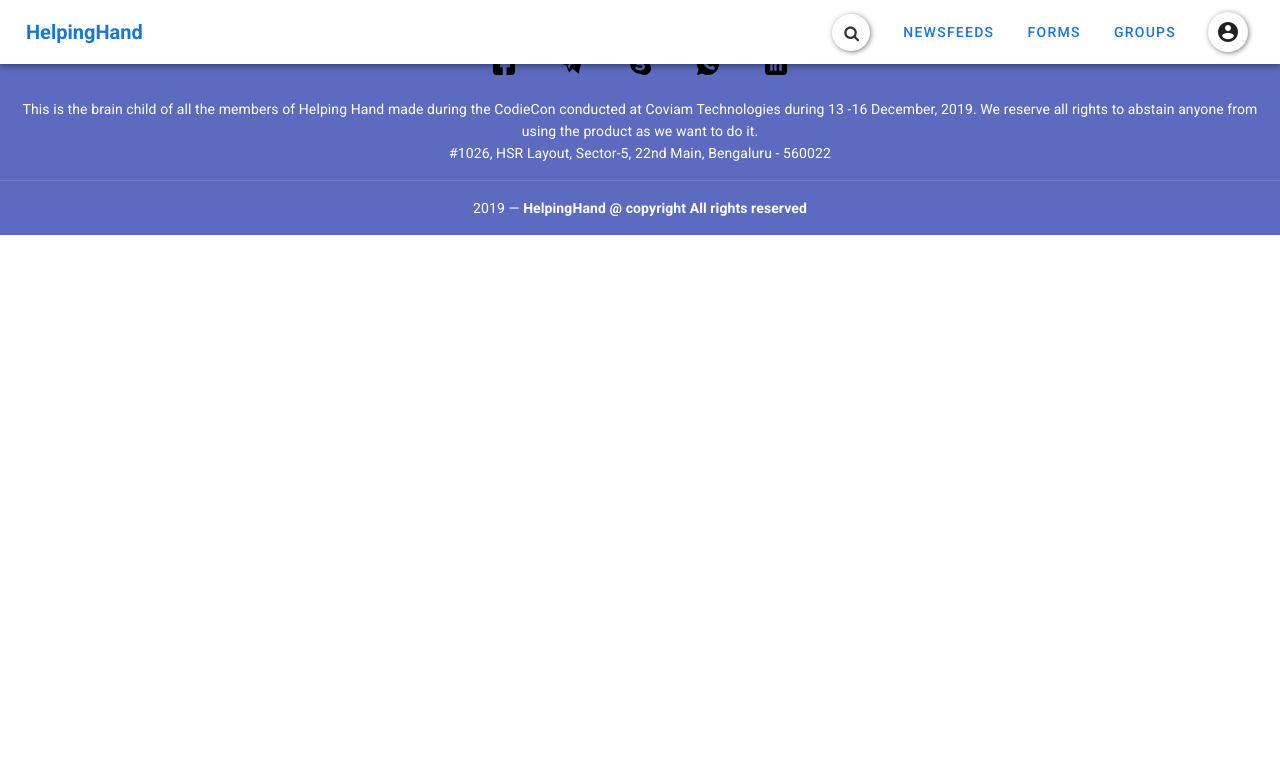
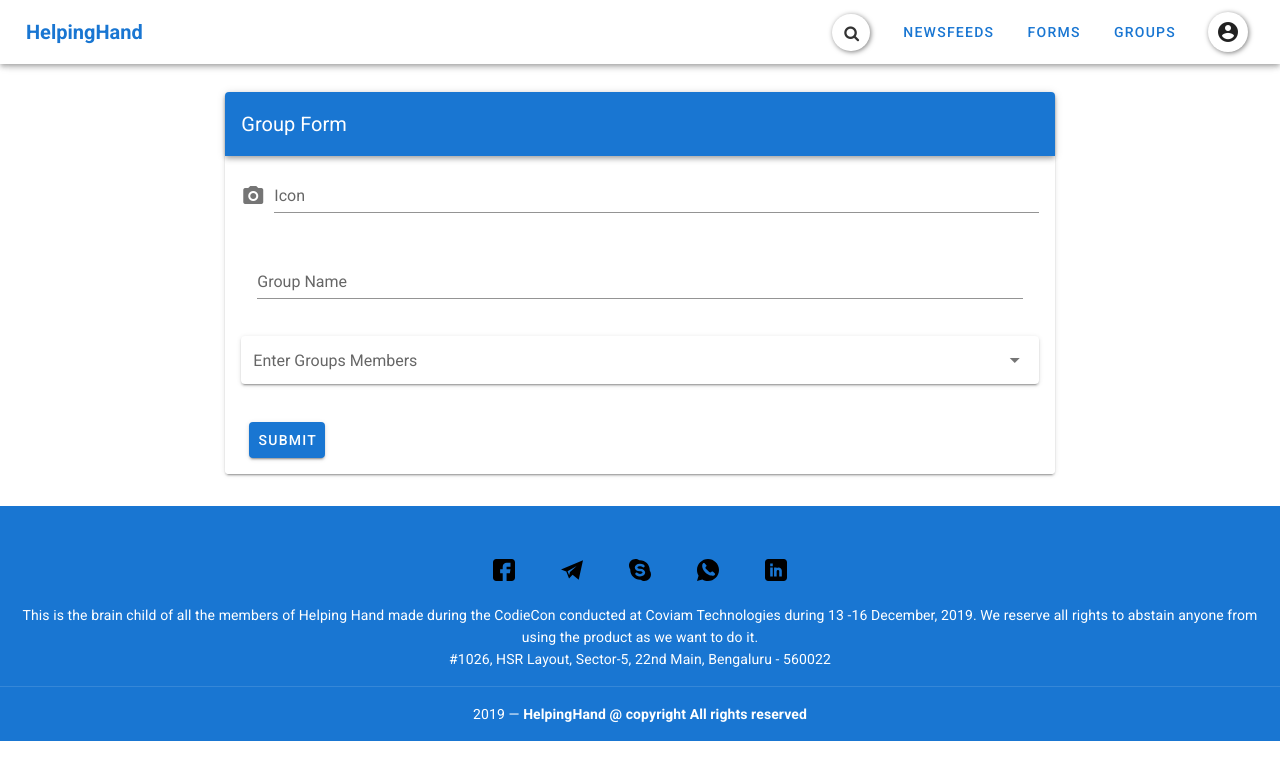
Before and after one commit to Sarthak-Jha/codiecon2k19frontend, a Vue app: page /groupform in a window 1280 px wide. Shown: the top 780 px of the page. Built offline with nearby package versions, Linux system fonts and the light colour scheme.

Commit message:
Group Form and routing of all other components

```diff
--- a/src/components/Footer.vue
+++ b/src/components/Footer.vue
@@ -1,6 +1,6 @@
 <template>
   <v-footer dark padless>
-    <v-card id="contact__us" flat tile class="indigo lighten-1 white--text text-center">
+    <v-card id="contact__us" flat tile class="lighten-1 white--text text-center">
       <v-card-text>
         <a href="https://www.facebook.com" target="blank">
           <v-btn class="mx-4 white--text" icon>
@@ -61,5 +61,6 @@ export default {
 }
 #contact__us {
   padding-top: 30px;
+  background-color: #1976d2;
 }
 </style>
--- a/src/components/GroupDetails.vue
+++ b/src/components/GroupDetails.vue
@@ -51,7 +51,7 @@
             </v-expansion-panels>
         </v-row>
         <div class="createGroup">
-            <v-btn class="createGroup__btn">Create Group</v-btn>
+            <v-btn class="createGroup__btn"><router-link class="link" to="/groupform">Create Group</router-link></v-btn>
         </div>
     </div>
 </template>
@@ -106,6 +106,9 @@
         &__btn{
             margin: 15px;
             width: fit-content;
-         }
+        }
+    }
+    .link {
+        text-decoration: none;
     }
 </style>
--- a/src/components/Navbar.vue
+++ b/src/components/Navbar.vue
@@ -34,7 +34,7 @@
 
                     <v-list>
                         <v-list-item> <router-link class="link" to="/newsfeeds">New Post</router-link></v-list-item>
-                        <v-list-item><router-link class="link" to="/newsfeeds">Feedback Form</router-link></v-list-item>
+                        <v-list-item><router-link class="link" to="/feedback">Feedback Form</router-link></v-list-item>
                     </v-list>
                 </v-menu>
                 <v-btn text class="nav__content__text"><router-link class="link" to="/groups">Groups</router-link></v-btn>
@@ -54,9 +54,14 @@
                         </v-btn>
                     </template>
 
-                    <v-list class="user_list">
+                    <v-list class="user_list" v-if="!login">
                         <v-list-item><router-link class="link" to="/login">Login</router-link></v-list-item>
                         <v-list-item><router-link class="link" to="/register">Signup</router-link></v-list-item>
+                    </v-list>
+
+                    <v-list class="user_list" v-else>
+                        <v-list-item><router-link class="link" to="/profile">Profile</router-link></v-list-item>
+                        <v-list-item><router-link class="link" to="/login">Logout</router-link></v-list-item>
                     </v-list>
                 </v-menu>
             </v-toolbar-items>
@@ -70,6 +75,7 @@
         data () {
             return {
                 state: "close",
+                login: false
             }
         },
         computed: {
--- a/src/components/PostCard.vue
+++ b/src/components/PostCard.vue
@@ -8,7 +8,9 @@
                 <v-img :src="postData.posterProfilePictureLink"></v-img>
             </v-list-item-avatar>
                 <v-list-item-content>
-                    <v-list-item-title class="headline">aloha</v-list-item-title>
+                    <v-list-item-title class="headline">
+                        <router-link class="link" to="/postdetails">aloha</router-link>
+                    </v-list-item-title>
                     <v-list-item-subtitle>by chahi</v-list-item-subtitle>
                 </v-list-item-content>
             </v-list-item>
@@ -57,5 +59,7 @@ export default {
 </script>
 
 <style lang="scss" scoped>
-
+    .link {
+        text-decoration: none;
+    }
 </style>
--- /dev/null
+++ b/src/pages/FeedbackForm.vue
@@ -0,0 +1,31 @@
+<template>
+    <div class="main">
+        <v-col cols="12" sm="8" offset-sm="2">
+            <v-card>
+                <v-toolbar color="#1976d2" dark>
+                    <v-toolbar-title>Feedback Form</v-toolbar-title>
+                </v-toolbar>
+                <v-list>
+
+                </v-list>
+            </v-card>
+        </v-col>
+    </div>
+</template>
+
+<script>
+export default {
+    name: 'feedbackForm',
+    data () {
+        return {
+
+        }
+    }
+}
+</script>
+
+<style lang="scss" scoped>
+.main {
+    margin-top: 80px;
+}
+</style>
--- /dev/null
+++ b/src/pages/GroupForm.vue
@@ -0,0 +1,80 @@
+<template>
+    <div class="main">
+        <v-col cols="12" sm="8" offset-sm="2">
+            <v-card>
+                <v-toolbar color="#1976d2" dark>
+                    <v-toolbar-title>Group Form</v-toolbar-title>
+                </v-toolbar>
+                <v-list>
+                    <v-list-item>
+                        <v-file-input
+                            :rules="rules"
+                            accept="image/png, image/jpeg, image/bmp"
+                            placeholder="Pick a group icon"
+                            prepend-icon="mdi-camera"
+                            label="Icon"
+                        ></v-file-input>
+                    </v-list-item>
+                    <v-list-item>
+                        <v-card-text>
+                            <v-form>
+                                <v-text-field
+                                    label="Group Name"
+                                    name="groupname"
+                                    type="text"
+                                ></v-text-field>
+                            </v-form>
+                        </v-card-text>
+                    </v-list-item>
+                    <v-list-item>
+                        <v-combobox
+                            v-model="chips"
+                            :items="items"
+                            chips
+                            clearable
+                            label="Enter Groups Members"
+                            multiple
+                            solo
+                        >
+                            <template v-slot:selection="{ attrs, item, select, selected }">
+                                <v-chip
+                                    v-bind="attrs"
+                                    :input-value="selected"
+                                    close
+                                    @click="select"
+                                    @click:close="remove(item)"
+                                >
+                                    <strong>{{ item }}</strong>&nbsp;
+                                </v-chip>
+                            </template>
+                        </v-combobox>
+                    </v-list-item>
+                    <v-list-item>
+                        <v-card-actions>
+                            <v-spacer></v-spacer>
+                            <v-btn color="primary">Submit</v-btn>
+                        </v-card-actions>
+                    </v-list-item>
+                </v-list>
+            </v-card>
+        </v-col>
+    </div>
+</template>
+
+<script>
+export default {
+    name: 'groupForm',
+    data () {
+        return {
+
+        }
+    }
+}
+</script>
+
+<style lang="scss" scoped>
+.main {
+    margin-top: 80px;
+    margin-bottom: 20px;
+}
+</style>
--- /dev/null
+++ b/src/pages/PostDetails.vue
@@ -0,0 +1,18 @@
+<template>
+
+</template>
+
+<script>
+export default {
+    name: 'postDetails',
+    data () {
+        return {
+
+        }
+    }
+}
+</script>
+
+<style lang="scss" scoped>
+
+</style>
--- a/src/router/index.js
+++ b/src/router/index.js
@@ -5,7 +5,10 @@ import Profile from '../pages/Profile.vue'
 import newsfeeds from '../pages/NewsFeeds'
 import loginpage from '../pages/LoginPage'
 import register from '../pages/SignUp'
-import Groups from "../pages/Groups";
+import Groups from '../pages/Groups'
+import feedback from '../pages/FeedbackForm'
+import groupForm from '../pages/GroupForm'
+import postDetails from '../pages/PostDetails'
 
 Vue.use(VueRouter)
 
@@ -44,6 +47,21 @@ const routes = [
     path: '/groups',
     name: 'groups',
     component: Groups
+  },
+  {
+    path: '/feedback',
+    name: 'feedbackForm',
+    component: feedback
+  },
+  {
+    path: '/groupform',
+    name: 'groupForm',
+    component: groupForm
+  },
+  {
+    path: '/postdetails',
+    name: 'postDetails',
+    component: postDetails
   }
 ]
 
```
Also changed, not shown: src/components/SearchFilters.vue (+0 -11 lines).
